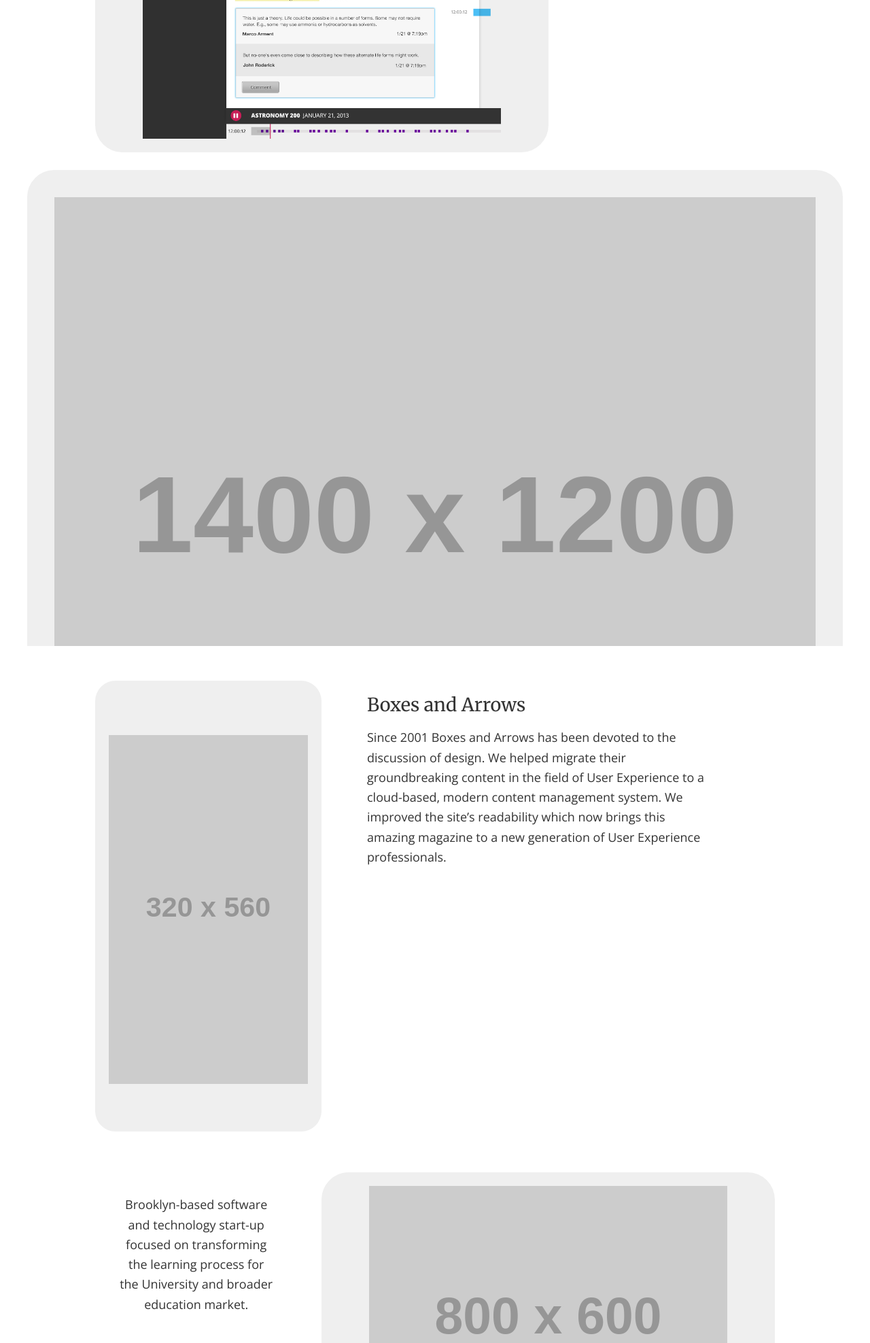
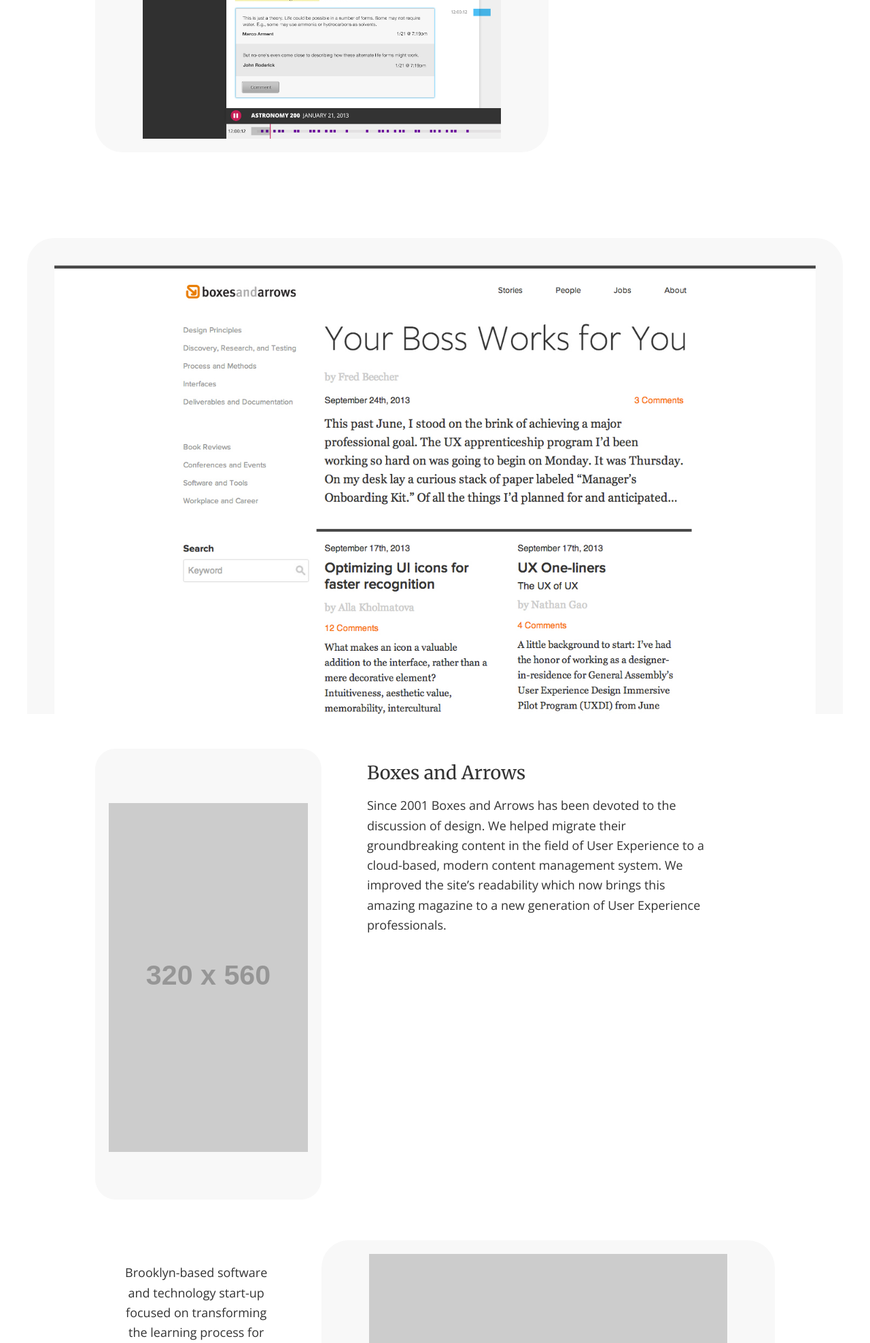
Before and after one commit to MisterMachine/mistermachine, a PHP site: page / in a window 1280 px wide. Shown: the part 3699-5674 px from the top of the page at 68% size. Run offline with PHP 8.4, Linux system fonts and the light colour scheme; grey boxes labelled with a size stand in for pictures from a placeholder-image service; some libraries are stand-ins or nearby versions; some web fonts are replaced.

Commit message:
Placeholder art

```diff
--- a/assets/_mistermachine_compass/scss/globals/_colors.scss
+++ b/assets/_mistermachine_compass/scss/globals/_colors.scss
@@ -57,7 +57,7 @@ input[type="submit"] {
 }
 
 .bg-logo {
-  background: url(../../img/bg-gear.png) -100px -100px no-repeat #00aeef;
+  background: url(../../img/bg-gear.png) 50% 50% no-repeat #00aeef;
 }
 
 .bg-dots {
--- a/assets/_mistermachine_compass/scss/layout/_breakpoints.scss
+++ b/assets/_mistermachine_compass/scss/layout/_breakpoints.scss
@@ -77,10 +77,18 @@
     padding: 0 40px;
   }
 
+  .bg-logo {
+    background-position: -100px -100px;
+  }
+
+  .work article.silo {
+    padding-bottom: 100px;
+  }
+
   .device-screen img {
     border-width: 40px;
    border-style: solid;
-   border-color: #efefef;
+   border-color: #F8F8F8 ;
 
    -webkit-border-radius: 40px;
    -moz-border-radius: 40px;
@@ -94,7 +102,7 @@
 
    border-width: 80px 20px 70px 20px;
    border-style: solid;
-   border-color: #efefef;
+   border-color: #F8F8F8 ;
 
    -webkit-border-radius: 30px;
    -moz-border-radius: 30px;
@@ -104,7 +112,7 @@
   .device-tablet img {
    border-width: 20px 70px 20px 70px;
    border-style: solid;
-   border-color: #efefef;
+   border-color: #F8F8F8;
 
    -webkit-border-radius: 40px;
    -moz-border-radius: 40px;
--- a/assets/stylesheets/application.css
+++ b/assets/stylesheets/application.css
@@ -362,7 +362,7 @@ input[type="submit"] {
 
 /* line 59, ../_mistermachine_compass/scss/globals/_colors.scss */
 .bg-logo {
-  background: url(../../img/bg-gear.png) -100px -100px no-repeat #00aeef;
+  background: url(../../img/bg-gear.png) 50% 50% no-repeat #00aeef;
 }
 
 /* line 63, ../_mistermachine_compass/scss/globals/_colors.scss */
@@ -714,42 +714,52 @@ nav.silo p {
   }
 
   /* line 80, ../_mistermachine_compass/scss/layout/_breakpoints.scss */
+  .bg-logo {
+    background-position: -100px -100px;
+  }
+
+  /* line 84, ../_mistermachine_compass/scss/layout/_breakpoints.scss */
+  .work article.silo {
+    padding-bottom: 100px;
+  }
+
+  /* line 88, ../_mistermachine_compass/scss/layout/_breakpoints.scss */
   .device-screen img {
     border-width: 40px;
     border-style: solid;
-    border-color: #efefef;
+    border-color: #f8f8f8;
     -webkit-border-radius: 40px;
     -moz-border-radius: 40px;
     border-radius: 40px;
   }
 
-  /* line 91, ../_mistermachine_compass/scss/layout/_breakpoints.scss */
+  /* line 99, ../_mistermachine_compass/scss/layout/_breakpoints.scss */
   .device-mobile img {
     padding: 0;
     border-width: 80px 20px 70px 20px;
     border-style: solid;
-    border-color: #efefef;
+    border-color: #f8f8f8;
     -webkit-border-radius: 30px;
     -moz-border-radius: 30px;
     border-radius: 30px;
   }
 
-  /* line 104, ../_mistermachine_compass/scss/layout/_breakpoints.scss */
+  /* line 112, ../_mistermachine_compass/scss/layout/_breakpoints.scss */
   .device-tablet img {
     border-width: 20px 70px 20px 70px;
     border-style: solid;
-    border-color: #efefef;
+    border-color: #F8F8F8;
     -webkit-border-radius: 40px;
     -moz-border-radius: 40px;
     border-radius: 40px;
   }
 
-  /* line 114, ../_mistermachine_compass/scss/layout/_breakpoints.scss */
+  /* line 122, ../_mistermachine_compass/scss/layout/_breakpoints.scss */
   .inner-words {
     margin: 10%;
   }
 
-  /* line 122, ../_mistermachine_compass/scss/layout/_breakpoints.scss */
+  /* line 130, ../_mistermachine_compass/scss/layout/_breakpoints.scss */
   .btn,
   button,
   input[type="button"],
@@ -758,18 +768,18 @@ nav.silo p {
     width: auto;
   }
 
-  /* line 126, ../_mistermachine_compass/scss/layout/_breakpoints.scss */
+  /* line 134, ../_mistermachine_compass/scss/layout/_breakpoints.scss */
   h1, h2, h3, h4, h5, h6 {
     text-align: left;
   }
 
-  /* line 131, ../_mistermachine_compass/scss/layout/_breakpoints.scss */
+  /* line 139, ../_mistermachine_compass/scss/layout/_breakpoints.scss */
   h1, h2, h3, h4, h5, h6,
   .alpha, .beta, .gamma {
     line-height: 1.5em;
   }
 
-  /* line 136, ../_mistermachine_compass/scss/layout/_breakpoints.scss */
+  /* line 144, ../_mistermachine_compass/scss/layout/_breakpoints.scss */
   h1,
   .alpha {
     font-size: 72px;
@@ -779,7 +789,7 @@ nav.silo p {
     line-height: 1.2em;
   }
 
-  /* line 144, ../_mistermachine_compass/scss/layout/_breakpoints.scss */
+  /* line 152, ../_mistermachine_compass/scss/layout/_breakpoints.scss */
   h2,
   .beta {
     font-size: 26px;
@@ -788,7 +798,7 @@ nav.silo p {
     margin-bottom: 0.5em;
   }
 
-  /* line 151, ../_mistermachine_compass/scss/layout/_breakpoints.scss */
+  /* line 159, ../_mistermachine_compass/scss/layout/_breakpoints.scss */
   h3,
   .gamma {
     font-size: 22px;
@@ -797,27 +807,27 @@ nav.silo p {
     margin-bottom: 0.825em;
   }
 
-  /* line 158, ../_mistermachine_compass/scss/layout/_breakpoints.scss */
+  /* line 166, ../_mistermachine_compass/scss/layout/_breakpoints.scss */
   .right-margin {
     margin-right: 1em;
   }
 
-  /* line 166, ../_mistermachine_compass/scss/layout/_breakpoints.scss */
+  /* line 174, ../_mistermachine_compass/scss/layout/_breakpoints.scss */
   .top {
     padding-top: 4em;
   }
 
-  /* line 170, ../_mistermachine_compass/scss/layout/_breakpoints.scss */
+  /* line 178, ../_mistermachine_compass/scss/layout/_breakpoints.scss */
   .right-padding {
     padding-right: 1em;
   }
 
-  /* line 174, ../_mistermachine_compass/scss/layout/_breakpoints.scss */
+  /* line 182, ../_mistermachine_compass/scss/layout/_breakpoints.scss */
   .align-left {
     float: left;
   }
 
-  /* line 178, ../_mistermachine_compass/scss/layout/_breakpoints.scss */
+  /* line 186, ../_mistermachine_compass/scss/layout/_breakpoints.scss */
   .row {
     width: 90%;
     margin-left: auto;
@@ -829,67 +839,67 @@ nav.silo p {
     max-width: 64.000em;
   }
 
-  /* line 189, ../_mistermachine_compass/scss/layout/_breakpoints.scss */
+  /* line 197, ../_mistermachine_compass/scss/layout/_breakpoints.scss */
   .unit {
     float: left;
   }
 
-  /* line 192, ../_mistermachine_compass/scss/layout/_breakpoints.scss */
+  /* line 200, ../_mistermachine_compass/scss/layout/_breakpoints.scss */
   .unit .inner {
     padding: 0 1em;
   }
 
-  /* line 194, ../_mistermachine_compass/scss/layout/_breakpoints.scss */
+  /* line 202, ../_mistermachine_compass/scss/layout/_breakpoints.scss */
   .size1of1 {
     float: none;
   }
 
-  /* line 195, ../_mistermachine_compass/scss/layout/_breakpoints.scss */
+  /* line 203, ../_mistermachine_compass/scss/layout/_breakpoints.scss */
   .size1of2 {
     width: 50%;
   }
 
-  /* line 196, ../_mistermachine_compass/scss/layout/_breakpoints.scss */
+  /* line 204, ../_mistermachine_compass/scss/layout/_breakpoints.scss */
   .size1of3 {
     width: 33.33333%;
   }
 
-  /* line 197, ../_mistermachine_compass/scss/layout/_breakpoints.scss */
+  /* line 205, ../_mistermachine_compass/scss/layout/_breakpoints.scss */
   .size2of3 {
     width: 66.66666%;
   }
 
-  /* line 198, ../_mistermachine_compass/scss/layout/_breakpoints.scss */
+  /* line 206, ../_mistermachine_compass/scss/layout/_breakpoints.scss */
   .size1of4 {
     width: 25%;
   }
 
-  /* line 199, ../_mistermachine_compass/scss/layout/_breakpoints.scss */
+  /* line 207, ../_mistermachine_compass/scss/layout/_breakpoints.scss */
   .size3of4 {
     width: 75%;
   }
 
-  /* line 200, ../_mistermachine_compass/scss/layout/_breakpoints.scss */
+  /* line 208, ../_mistermachine_compass/scss/layout/_breakpoints.scss */
   .size1of5 {
     width: 20%;
   }
 
-  /* line 201, ../_mistermachine_compass/scss/layout/_breakpoints.scss */
+  /* line 209, ../_mistermachine_compass/scss/layout/_breakpoints.scss */
   .size2of5 {
     width: 40%;
   }
 
-  /* line 202, ../_mistermachine_compass/scss/layout/_breakpoints.scss */
+  /* line 210, ../_mistermachine_compass/scss/layout/_breakpoints.scss */
   .size3of5 {
     width: 60%;
   }
 
-  /* line 203, ../_mistermachine_compass/scss/layout/_breakpoints.scss */
+  /* line 211, ../_mistermachine_compass/scss/layout/_breakpoints.scss */
   .size4of5 {
     width: 80%;
   }
 
-  /* line 204, ../_mistermachine_compass/scss/layout/_breakpoints.scss */
+  /* line 212, ../_mistermachine_compass/scss/layout/_breakpoints.scss */
   .lastUnit {
     float: none;
     width: auto;
@@ -898,7 +908,7 @@ nav.silo p {
     _margin-right: -3px;
   }
 
-  /* line 212, ../_mistermachine_compass/scss/layout/_breakpoints.scss */
+  /* line 220, ../_mistermachine_compass/scss/layout/_breakpoints.scss */
   .nav-primary {
     position: absolute;
     right: 2.5em;
@@ -906,7 +916,7 @@ nav.silo p {
   }
 }
 @media only screen and (max-width: 768px) {
-  /* line 221, ../_mistermachine_compass/scss/layout/_breakpoints.scss */
+  /* line 229, ../_mistermachine_compass/scss/layout/_breakpoints.scss */
   img.bg {
     /* Set rules to fill background */
     min-height: 60em;
@@ -917,7 +927,7 @@ nav.silo p {
   }
 }
 @media only screen and (min-width: 1024px) {
-  /* line 234, ../_mistermachine_compass/scss/layout/_breakpoints.scss */
+  /* line 242, ../_mistermachine_compass/scss/layout/_breakpoints.scss */
   .nav-primary {
     top: 2em;
   }
--- a/index.html
+++ b/index.html
@@ -112,7 +112,7 @@
     </div>
   </section>
 
-  <section class="panel full-width overflow">
+  <section class="work panel full-width overflow">
 
     <header class="container overflow">
       <h1 class="tab-center">Work</h1>
@@ -213,7 +213,7 @@
       <article class="silo overflow">
         <div class="hero slide">
           <figure class="device-screen">
-            <img src="http://placehold.it/1400x1200" alt="Boxes and Arrows Desktop View">
+            <img src="img/boxes1.jpg" alt="Boxes and Arrows Desktop View">
           </figure>
         </div>
 
```
Also changed, not shown: img/boxes1.jpg (added), 1 other file.
